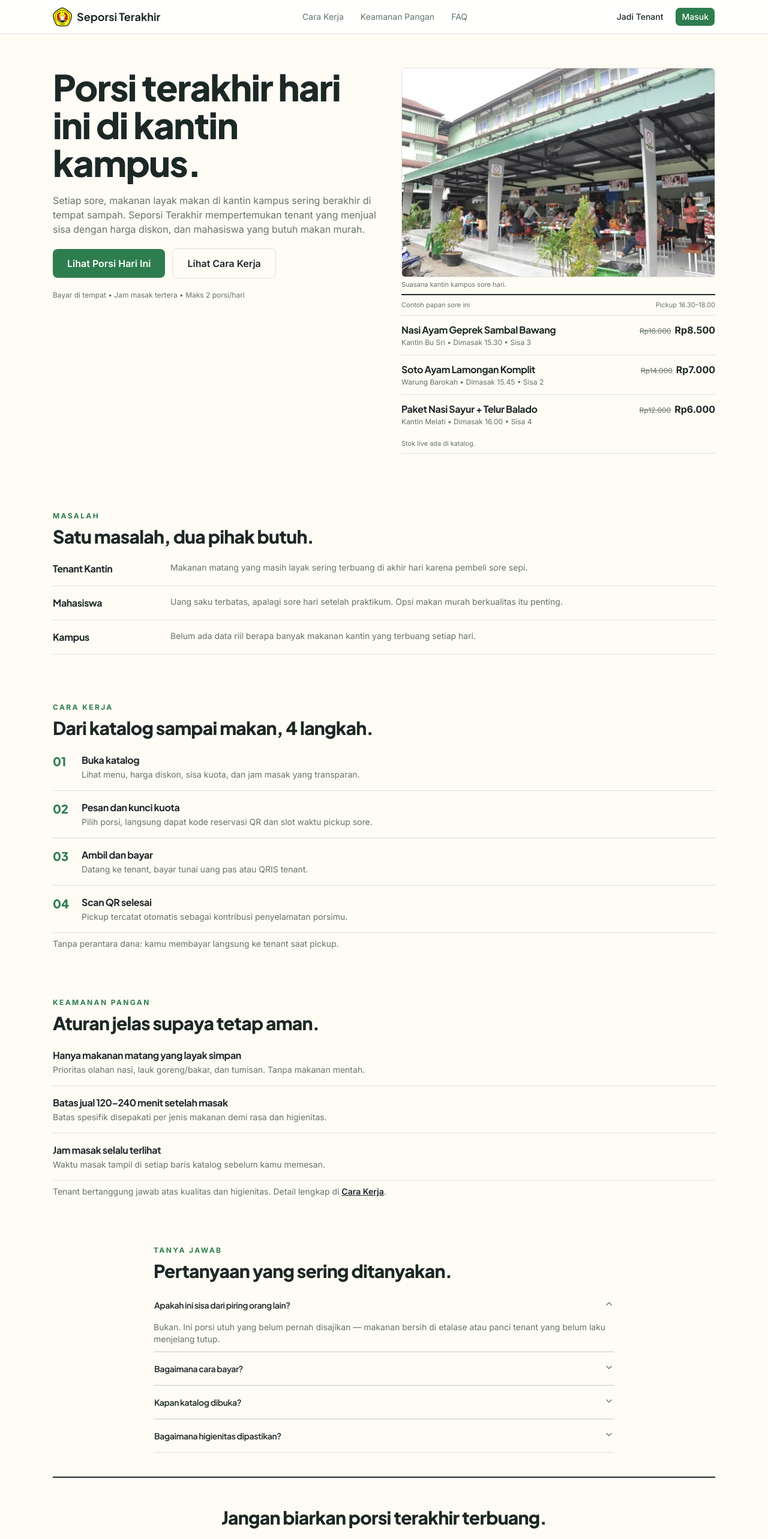
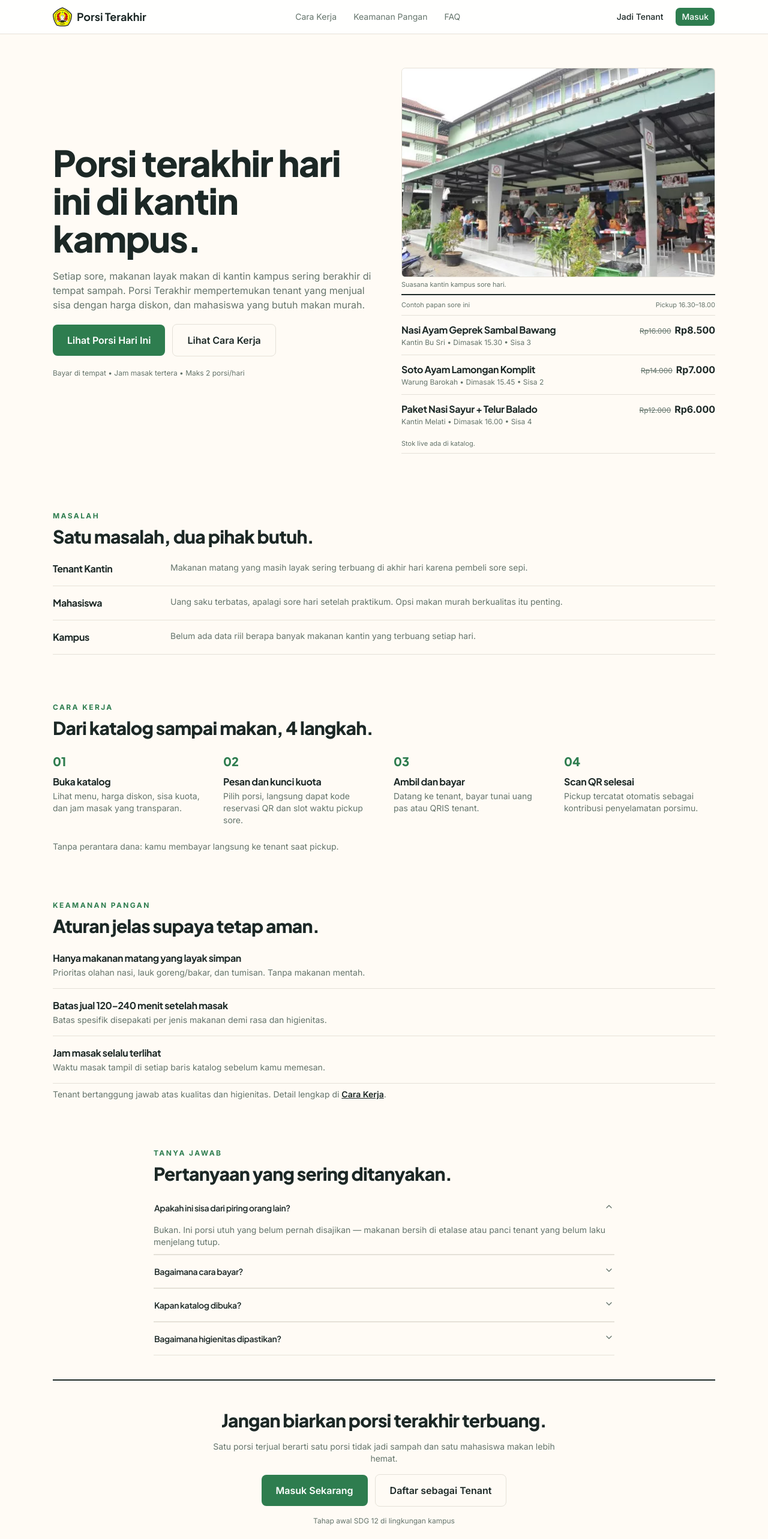
Before and after one commit to yayayapluto/Seporsi-Terakhir, a Next.js app: page / in a window 1280 px wide. Shown: the top 2565 px of the page at 60% size. Built offline with nearby package versions, Linux system fonts and the light colour scheme; no server answers.

Commit message:
fix(brand): Seporsi -> Porsi Terakhir di semua copy

```diff
--- a/src/app/(public)/page.tsx
+++ b/src/app/(public)/page.tsx
@@ -108,29 +108,29 @@ export default function Home() {
   return (
     <div className="mx-auto flex w-full max-w-6xl flex-1 flex-col px-4 sm:px-6">
       {/* HERO */}
-      <section className="grid gap-8 py-10 sm:py-14 lg:grid-cols-[1.05fr_1fr]">
+      <section className="grid gap-8 py-10 sm:py-14 md:grid-cols-2 md:items-center lg:grid-cols-[1.05fr_1fr]">
         <div className="flex flex-col gap-5">
-          <h1 className="max-w-xl text-4xl font-extrabold leading-[1.05] tracking-tight sm:text-6xl">
+          <h1 className="max-w-xl text-4xl font-extrabold leading-[1.05] tracking-tight md:text-5xl lg:text-6xl">
             Porsi terakhir hari ini di kantin kampus.
           </h1>
           <p className="max-w-xl text-base text-muted-foreground">
             Setiap sore, makanan layak makan di kantin kampus sering berakhir di tempat sampah.
-            Seporsi Terakhir mempertemukan tenant yang menjual sisa dengan harga diskon, dan
-            mahasiswa yang butuh makan murah.
+            Porsi Terakhir mempertemukan tenant yang menjual sisa dengan harga diskon, dan mahasiswa
+            yang butuh makan murah.
           </p>
-          <div className="flex flex-col gap-3 sm:flex-row sm:items-center">
-            <Pressable>
+          <div className="flex flex-col gap-3 sm:flex-row sm:items-center md:flex-col md:items-stretch lg:flex-row lg:items-center">
+            <Pressable className="w-full sm:w-auto md:w-full lg:w-auto">
               <Link
                 href="/katalog"
-                className="inline-flex items-center justify-center rounded-lg bg-primary px-6 py-3 font-semibold text-primary-foreground transition-colors hover:bg-[#256640]"
+                className="inline-flex w-full items-center justify-center rounded-lg bg-primary px-6 py-3.5 font-semibold text-primary-foreground transition-colors hover:bg-primary/80 sm:w-auto md:w-full lg:w-auto"
               >
                 Lihat Porsi Hari Ini
               </Link>
             </Pressable>
-            <Pressable>
+            <Pressable className="w-full sm:w-auto md:w-full lg:w-auto">
               <Link
                 href="/cara-kerja"
-                className="inline-flex items-center justify-center rounded-lg border px-6 py-3 font-semibold transition-colors hover:bg-muted"
+                className="inline-flex w-full items-center justify-center rounded-lg border px-6 py-3.5 font-semibold transition-colors hover:bg-muted sm:w-auto md:w-full lg:w-auto"
               >
                 Lihat Cara Kerja
               </Link>
@@ -149,7 +149,7 @@ export default function Home() {
               width={520}
               height={346}
               className="h-auto w-full rounded-md border object-cover"
-              sizes="(max-width: 1024px) 100vw, 50vw"
+              sizes="(max-width: 768px) 100vw, 50vw"
             />
             <figcaption className="mt-1 text-[11px] text-muted-foreground">
               Suasana kantin kampus sore hari.
@@ -212,9 +212,9 @@ export default function Home() {
         <h2 className="max-w-xl text-2xl font-extrabold tracking-tight sm:text-3xl">
           Dari katalog sampai makan, 4 langkah.
         </h2>
-        <ol className="divide-y divide-border border-b">
+        <ol className="divide-y divide-border border-b lg:grid lg:grid-cols-4 lg:gap-x-8 lg:divide-y-0 lg:border-b-0">
           {LANGKAH.map((s, i) => (
-            <li key={s.title} className="flex gap-4 py-4">
+            <li key={s.title} className="flex gap-4 py-4 lg:flex-col lg:gap-2">
               <span
                 aria-hidden
                 className="w-8 shrink-0 font-heading text-xl font-extrabold text-primary"
@@ -283,19 +283,19 @@ export default function Home() {
           Satu porsi terjual berarti satu porsi tidak jadi sampah dan satu mahasiswa makan lebih
           hemat.
         </p>
-        <div className="flex flex-col gap-3 sm:flex-row">
-          <Pressable>
+        <div className="flex w-full max-w-md flex-col gap-3 sm:w-auto sm:max-w-none sm:flex-row md:flex-col md:items-stretch lg:flex-row lg:items-center">
+          <Pressable className="w-full sm:w-auto md:w-full lg:w-auto">
             <Link
               href="/masuk"
-              className="inline-flex items-center justify-center rounded-lg bg-primary px-6 py-3 font-semibold text-primary-foreground transition-colors hover:bg-[#256640]"
+              className="inline-flex w-full items-center justify-center rounded-lg bg-primary px-6 py-3.5 font-semibold text-primary-foreground transition-colors hover:bg-primary/80 sm:w-auto md:w-full lg:w-auto"
             >
               Masuk Sekarang
             </Link>
           </Pressable>
-          <Pressable>
+          <Pressable className="w-full sm:w-auto md:w-full lg:w-auto">
             <Link
               href="/tenant/pendaftaran"
-              className="inline-flex items-center justify-center rounded-lg border px-6 py-3 font-semibold transition-colors hover:bg-muted"
+              className="inline-flex w-full items-center justify-center rounded-lg border px-6 py-3.5 font-semibold transition-colors hover:bg-muted sm:w-auto md:w-full lg:w-auto"
             >
               Daftar sebagai Tenant
             </Link>
--- a/src/app/(public)/profil/page.tsx
+++ b/src/app/(public)/profil/page.tsx
@@ -18,6 +18,7 @@ interface ProfileData {
   moneySavedIdr: number;
   wasteKg: number | null;
   lastPickup: string | null;
+  loadFailed: boolean;
 }
 
 async function loadProfile(userId: string): Promise<ProfileData> {
@@ -54,6 +55,7 @@ async function loadProfile(userId: string): Promise<ProfileData> {
     moneySavedIdr,
     wasteKg: hasWeight ? wasteGrams / 1000 : null,
     lastPickup,
+    loadFailed: error != null,
   };
 }
 
@@ -65,7 +67,6 @@ export default async function ProfilPage() {
   return (
     <div className="mx-auto flex w-full max-w-3xl flex-1 flex-col gap-6 px-4 py-8 sm:px-6">
       <div className="flex flex-col gap-2">
-        <p className="text-xs font-bold tracking-widest text-primary">PROFIL</p>
         <h1 className="flex items-center gap-2 text-3xl font-bold">
           <UserRound className="size-7 shrink-0 text-primary" aria-hidden />
           {p.fullName}
@@ -78,7 +79,8 @@ export default async function ProfilPage() {
           Dampak kamu sejauh ini
         </h2>
         <p className="mt-1 text-sm text-muted-foreground">
-          Dihitung dari pesanan yang sudah diambil (status selesai).
+          Dihitung dari pesanan yang sudah diambil (status selesai): porsi yang sudah dikonfirmasi
+          tenant lewat QR saat serah terima.
         </p>
         <dl className="mt-4 grid grid-cols-1 gap-4 sm:grid-cols-3">
           <div className="rounded-xl border bg-card p-4">
@@ -111,6 +113,17 @@ export default async function ProfilPage() {
             </dd>
           </div>
         </dl>
+        {p.loadFailed && (
+          <p
+            role="alert"
+            className="mt-3 rounded-lg border border-destructive/30 bg-destructive/10 px-4 py-3 text-sm text-destructive"
+          >
+            Gagal memuat data dampak. Angka di bawah mungkin tidak akurat.{" "}
+            <Link href="/profil" className="font-semibold underline underline-offset-4">
+              Coba lagi
+            </Link>
+          </p>
+        )}
         <p className="mt-3 flex items-center gap-1.5 text-xs text-muted-foreground">
           <Clock3 className="size-3.5 shrink-0" aria-hidden />
           <span>
@@ -127,7 +140,7 @@ export default async function ProfilPage() {
         {tenantStatus == null ? (
           <EmptyState
             title="Belum mendaftar sebagai tenant"
-            hint="Jual sisa masakanmu lewat Seporsi Terakhir — gratis untuk saat ini."
+            hint="Jual sisa masakanmu lewat Porsi Terakhir — gratis untuk saat ini."
             ctaHref="/tenant/pendaftaran"
             ctaLabel="Daftar jadi tenant"
           />
@@ -146,12 +159,23 @@ export default async function ProfilPage() {
         <p className="mt-1 text-sm text-muted-foreground">
           Lihat QR pickup, batalkan pesanan aktif, atau cek riwayat lengkap.
         </p>
-        <Link
-          href="/pesanan"
-          className="mt-3 inline-flex h-11 items-center rounded-lg bg-primary px-4 text-sm font-semibold text-primary-foreground transition-colors hover:bg-[#256640]"
-        >
-          <History className="mr-2 size-4 shrink-0" aria-hidden />
-        </Link>
+        <div className="mt-3 flex flex-wrap gap-2">
+          <Link
+            href="/pesanan"
+            className="inline-flex h-11 items-center rounded-lg bg-primary px-4 text-sm font-semibold text-primary-foreground transition-colors hover:bg-primary/90"
+          >
+            <History className="mr-2 size-4 shrink-0" aria-hidden />
+            Lihat riwayat pesanan
+          </Link>
+          {!p.loadFailed && p.savedPortions === 0 && (
+            <Link
+              href="/katalog"
+              className="inline-flex h-11 items-center rounded-lg border px-4 text-sm font-semibold transition-colors hover:bg-muted"
+            >
+              Cari porsi sore ini
+            </Link>
+          )}
+        </div>
       </section>
 
       <div className="border-t pt-6">
--- a/src/app/layout.tsx
+++ b/src/app/layout.tsx
@@ -16,7 +16,7 @@ const inter = Inter({
 });
 
 export const metadata: Metadata = {
-  title: "Seporsi Terakhir",
+  title: "Porsi Terakhir",
   description:
     "Selamatkan porsi terakhir hari ini: makanan enak harga miring, kurangi sampah makanan kampus.",
 };
--- a/src/app/tenant/pendaftaran/page.tsx
+++ b/src/app/tenant/pendaftaran/page.tsx
@@ -18,7 +18,7 @@ export default async function PendaftaranPage() {
         <p className="text-xs font-bold tracking-widest text-primary">MITRA KANTIN</p>
         <h1 className="text-3xl font-bold">Daftar jadi tenant</h1>
         <p className="text-muted-foreground">
-          Jual sisa masakanmu lewat Seporsi Terakhir — gratis untuk saat ini. Pendaftaran perlu
+          Jual sisa masakanmu lewat Porsi Terakhir — gratis untuk saat ini. Pendaftaran perlu
           persetujuan admin sebelum porsi bisa diposting.
         </p>
       </div>
--- a/src/components/site-header.tsx
+++ b/src/components/site-header.tsx
@@ -47,7 +47,7 @@ export function SiteHeader() {
             height={32}
             className="size-8 object-contain"
           />
-          Seporsi Terakhir
+          Porsi Terakhir
         </Link>
         <nav className="hidden items-center gap-1 text-sm lg:flex" aria-label="Navigasi utama">
           {NAV.map((n) => (
```
